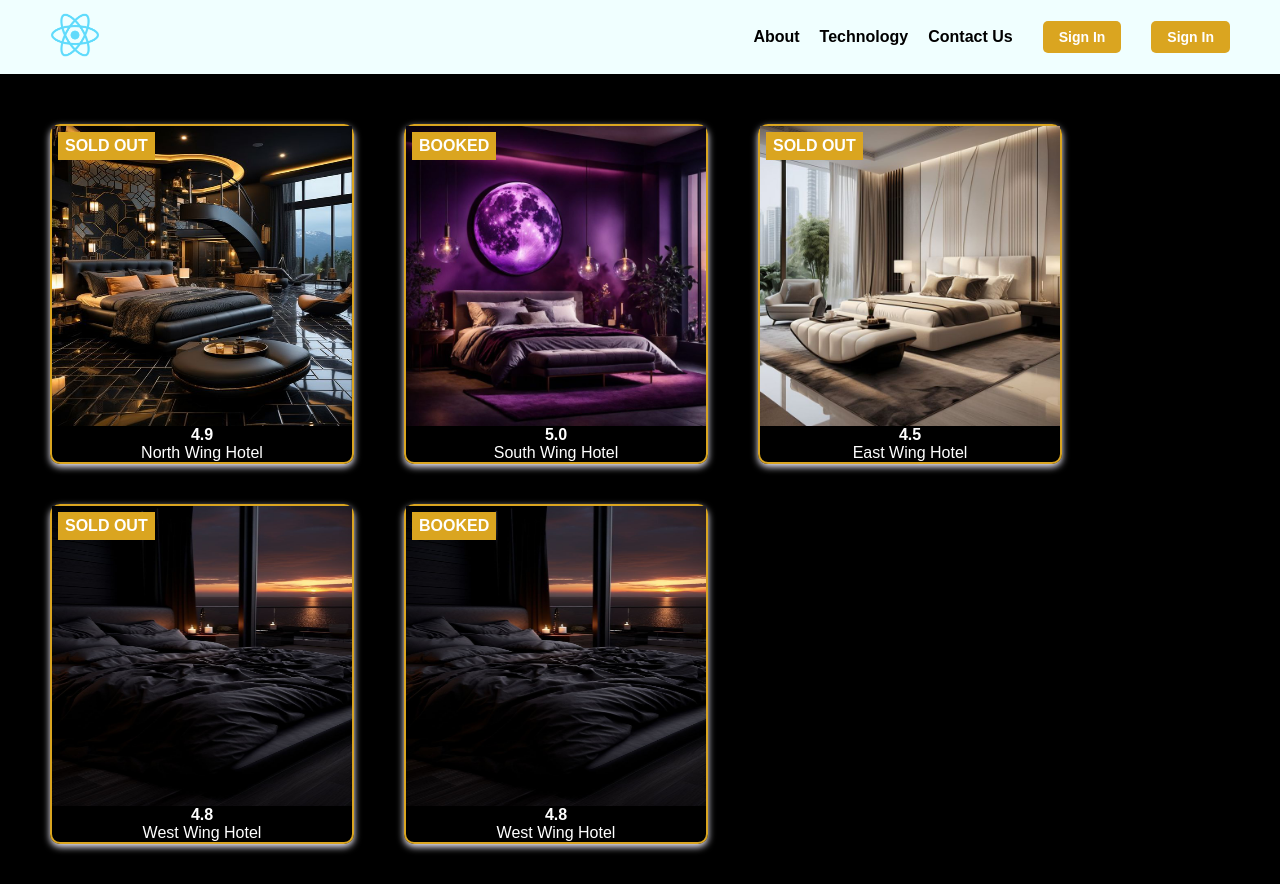
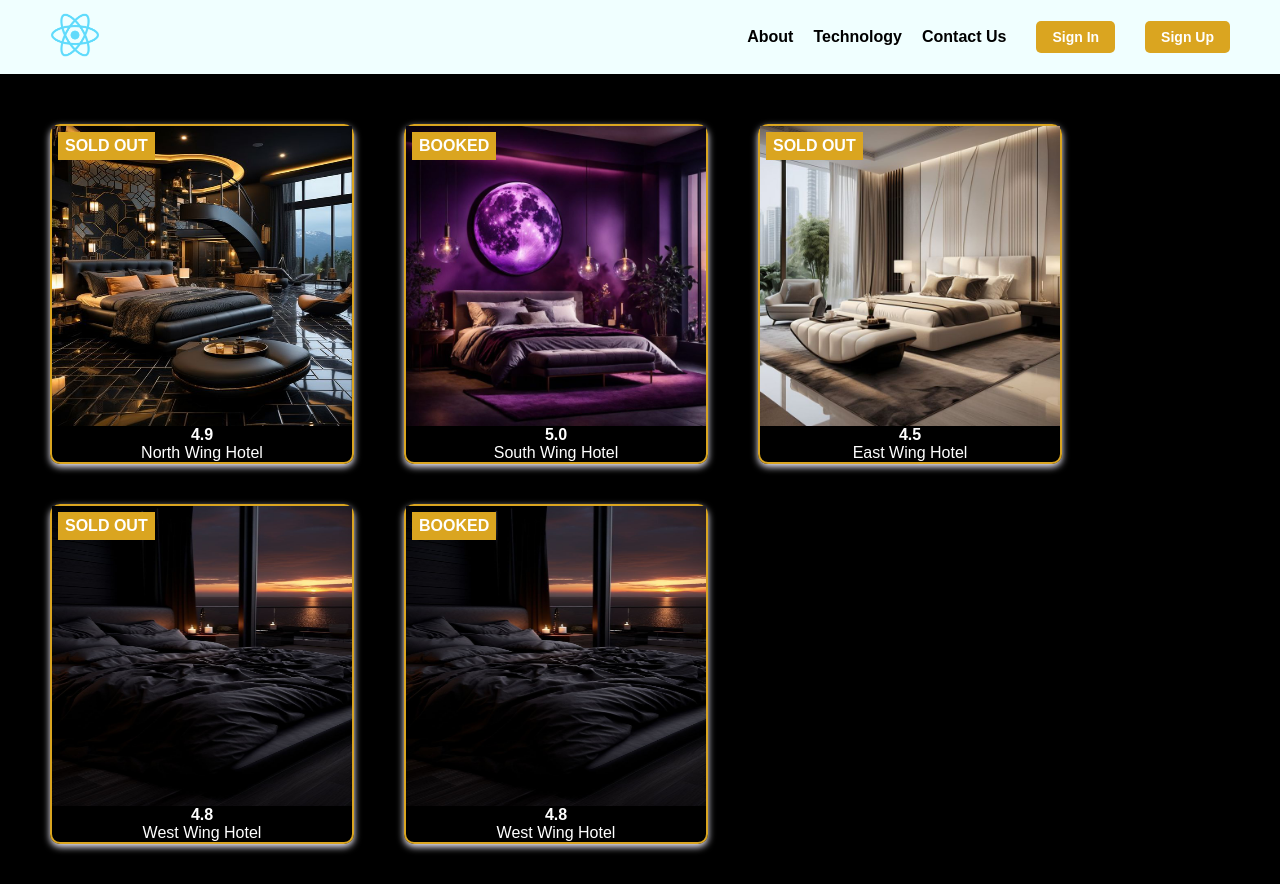
Before and after one commit to Okode100/airbnb-app, a React (Create React App) app: page / in a window 1280 px wide. Built offline with nearby package versions, Linux system fonts and the light colour scheme.

Commit message:
Change SignIn ==> SignUp

```diff
--- a/src/Component/Hero.js
+++ b/src/Component/Hero.js
@@ -27,7 +27,7 @@ export default function Hero() {
           <button className="button" onClick={handleSignInClick}>
             {showSignIn ? 'Close' : 'Sign In'}
           </button>
-          <button className="button" onClick={handleSignUpClick}>{ShowSignUp ? 'Close': 'Sign In'}</button>
+          <button className="button" onClick={handleSignUpClick}>{ShowSignUp ? 'Close': 'Sign Up'}</button>
         </ul>
       </nav>
       {/* Render SignIn form conditionally */}
```
